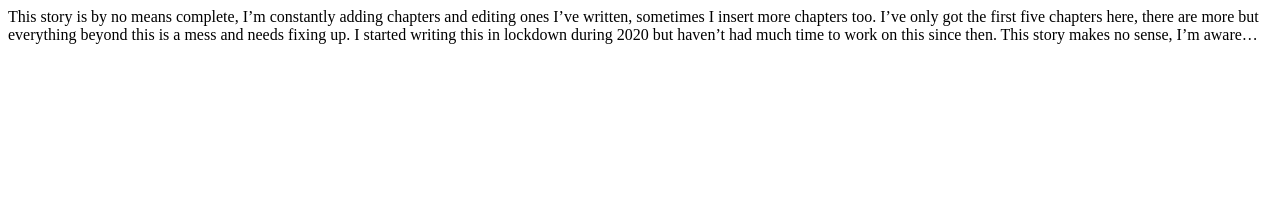
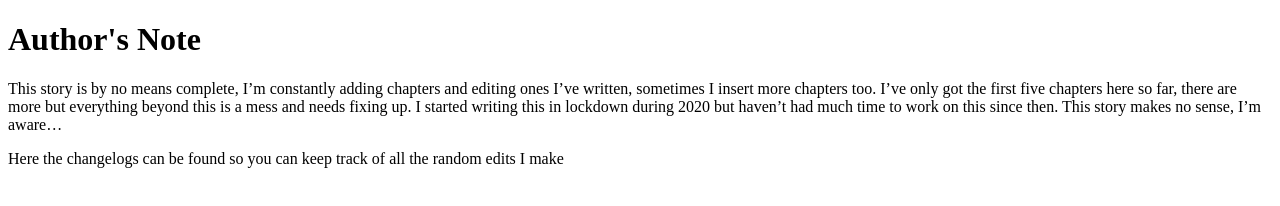
Before and after one commit to Asonance/website, a plain HTML site: page note.html in a window 1280 px wide. Drawn offline with Linux system fonts and the light colour scheme.

Commit message:
Update note.html

```diff
--- a/note.html
+++ b/note.html
@@ -1 +1,15 @@
-<p>This story is by no means complete, I’m constantly adding chapters and editing ones I’ve written, sometimes I insert more chapters too. I’ve only got the first five chapters here, there are more but everything beyond this is a mess and needs fixing up. I started writing this in lockdown during 2020 but haven’t had much time to work on this since then. This story makes no sense, I’m aware… </p>
+
+<!DOCTYPE html>
+<html>
+<head>
+<title>Valentina's story - Author's Note</title>
+</head>
+<body>
+
+<h1>Author's Note</h1>
+<p>This story is by no means complete, I’m constantly adding chapters and editing ones I’ve written, sometimes I insert more chapters too. I’ve only got the first five chapters here so far, there are more but everything beyond this is a mess and needs fixing up. I started writing this in lockdown during 2020 but haven’t had much time to work on this since then. This story makes no sense, I’m aware… </p>
+  <p>Here the changelogs can be found so you can keep track of all the random edits I make</p>
+
+
+</body>
+</html>
```
